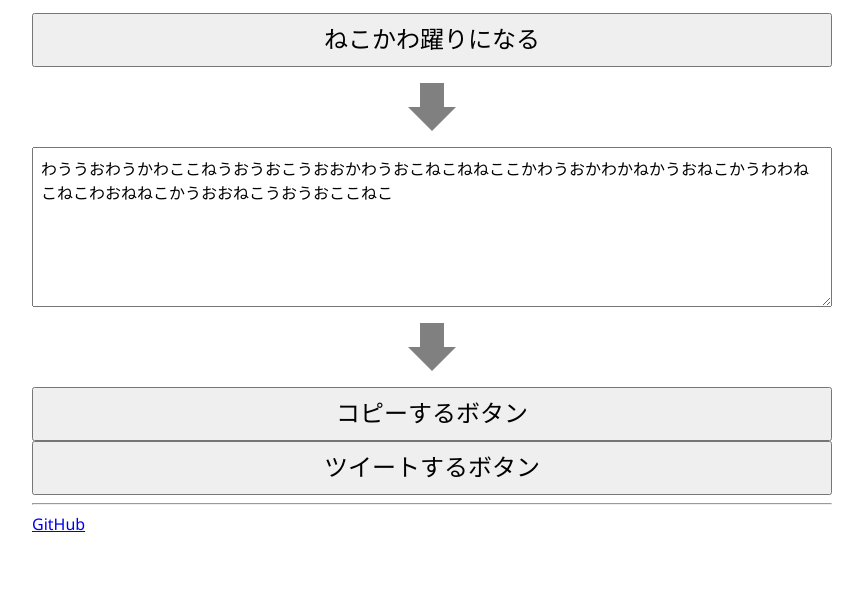
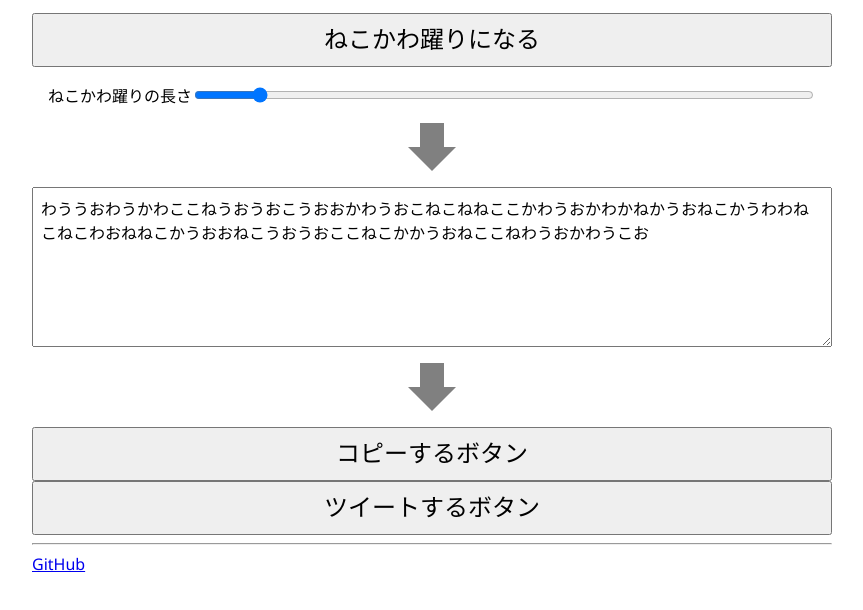
Before and after one commit to KusaReMKN/anyonyomarubobo, a plain HTML site: page index.html in a window 1280 px wide. Both pictures are taken after a click on the button "ねこかわ躍りになる". Shown: the part 116-726 px from the top of the page, without its empty margins (208-1071 px from the left). Drawn offline with Linux system fonts and the light colour scheme.

Commit message:
Allowed the length of NEKOKAWA ODORI to be specified

```diff
--- a/css/nekokawauouo.css
+++ b/css/nekokawauouo.css
@@ -28,8 +28,12 @@ button {
 	height: 3rem;
 	background: no-repeat center/contain url('../img/darrow.svg');
 }
-details {
-	border: groove 2px;
-	border-radius: .5rem;
-	padding: .5rem;
+.flex {
+	display: flex;
 }
+.flex .flex-1 {
+	flex-grow: 1;
+}
+.margin {
+	margin: 1rem;
+}
--- a/index.html
+++ b/index.html
@@ -24,7 +24,12 @@
 ねこかわ躍りが何なのかはよくわかりませんが、
 ねこかわ躍りのような文字列を生成します。
 </p>
+
 <button id="gen">ねこかわ躍りになる</button>
+<div class="flex margin">
+<label for="uolen">ねこかわ躍りの長さ</label>
+<input type="range" id="uolen" class="flex-1" min="16" max="512" value="64">
+</div>
 
 <div class="next"></div>
 
--- a/js/nekokawauouo.js
+++ b/js/nekokawauouo.js
@@ -2,6 +2,7 @@
 
 const gen = document.getElementById('gen');
 const uouo = document.getElementById('uouo');
+const uolen = document.getElementById('uolen');
 const copy = document.getElementById('copy');
 const twitter = document.getElementById('twitter');
 
@@ -12,8 +13,9 @@ const nekokawatab = [
 
 function generateNekokawa()
 {
+	const uouomax = +uolen.value;
 	uouo.textContent = '';
-	for (let i = 0; i < 50; i++) {
+	for (let i = 0; i < uouomax; i++) {
 		let index = Math.floor(Math.random() * nekokawatab.length);
 		uouo.textContent += nekokawatab[index];
 	}
```
